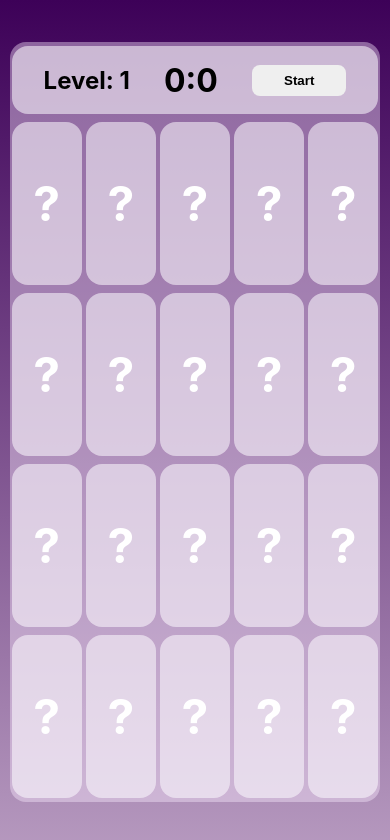
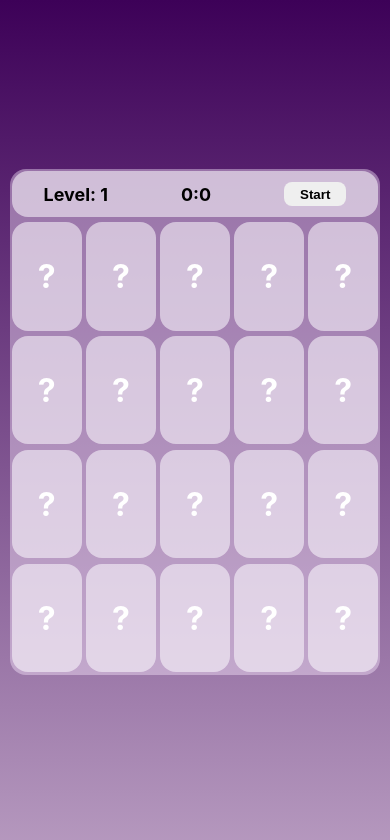
Before and after one commit to DouglasVz/memorama, a React (Create React App) app: page / in a window 390 px wide. Shown: the top 840 px of the page. Built offline with nearby package versions, Linux system fonts and the light colour scheme.

Commit message:
Mobile device ready

```diff
--- a/package.json
+++ b/package.json
@@ -11,6 +11,7 @@
     "react-scripts": "5.0.1",
     "web-vitals": "^2.1.4"
   },
+  "homepage": "https://www.douglasvg.com/memorama",
   "scripts": {
     "start": "react-scripts start",
     "build": "react-scripts build",
--- a/src/components/board.css
+++ b/src/components/board.css
@@ -10,5 +10,6 @@
 @media (max-width: 1000px) {
     .board {
         width: 95%;
+        height: 60%;
     }
 }
--- a/src/components/card.css
+++ b/src/components/card.css
@@ -2,7 +2,6 @@
     position: relative;
     width: 95%;
     height: 95%;
-
     cursor: pointer;
     transform-style: preserve-3d;
     transition: all 0.5s ease;
@@ -21,7 +20,7 @@
     align-items: center;
     color: #ffffff;
     font-weight: bold;
-    font-size: 3em
+
 }
 
 .card-back {
@@ -37,3 +36,9 @@
     align-items: center;
     font-weight: bold;
 }
+
+@media (max-width: 1000px) {
+    .card-back h2, .card-back h1 {
+        font-size: 0.9rem;
+    }
+}
--- a/src/components/card.js
+++ b/src/components/card.js
@@ -12,8 +12,8 @@ class Card extends Component {
 
         return (
             <div className="card" style={this.rotate(isOpen)} onClick={flipCard.bind(this,id,name,isOpen)}>
-                <div className="card-front">?</div>
-                <div className="card-back">{name}</div>
+                <div className="card-front"><h1>?</h1></div>
+                <div className="card-back"><h2>{name}</h2></div>
             </div>
         )
     }
--- a/src/components/control-bar.css
+++ b/src/components/control-bar.css
@@ -23,3 +23,12 @@
     border-radius: 0.5rem;
     border: none;
 }
+
+@media (max-width: 1000px) {
+    .control-bar h1, .control-bar h2 {
+        font-size: calc(1rem + 0.5vmin);
+    }
+    .start-restart-btn {
+        padding: 0.3rem 1rem;
+    }
+}
```
Also changed, not shown: src/index.css (line endings or trailing spaces).
